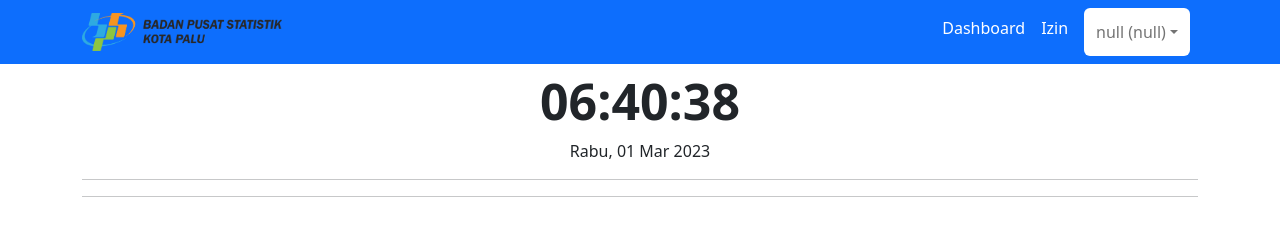
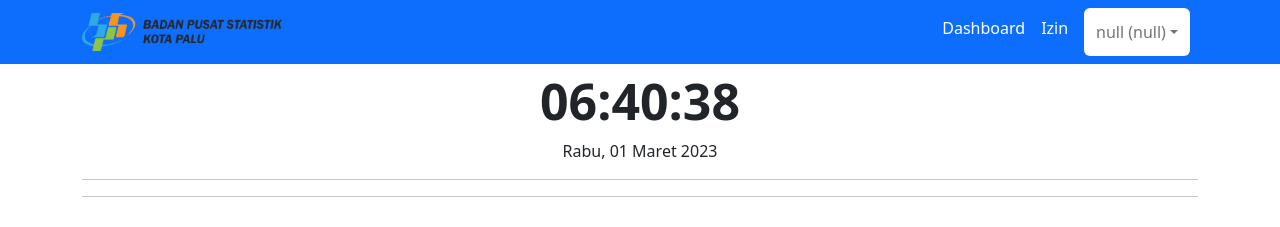
Before and after one commit to san3wanto/sizin-app, a React (Create React App) app: page /dashboard in a window 1280 px wide. Shown: the top 227 px of the page. Built offline with nearby package versions, Linux system fonts and the light colour scheme; no server answers.

Commit message:
tombol izin di list izin

```diff
--- a/src/components/Clock.jsx
+++ b/src/components/Clock.jsx
@@ -19,8 +19,8 @@ const Clock = () => {
 
   return (
     <Container className="d-flex flex-column align-items-center justify-content-center">
-      <Col style={{ fontSize: 50, fontWeight: 600 }} className="text-break">{`${dayjs().format("HH:mm:ss")}`}</Col>
-      <div>{`${dayjs().format("dddd, DD MMM YYYY")}`}</div>
+      <Col style={{ fontSize: 50, fontWeight: 600 }} className="text-break">{`${tick}`}</Col>
+      <div>{`${dayjs().format("dddd, DD MMMM YYYY")}`}</div>
     </Container>
   );
 };
--- a/src/components/IzinListUser.jsx
+++ b/src/components/IzinListUser.jsx
@@ -28,7 +28,7 @@ const IzinList = () => {
       <div className="d-flex flex-column align-items-center mt-3">
         <h2>Riwayat Izin</h2>
       </div>
-      <hr></hr>
+      {/* <hr></hr>
       <div className="d-flex flex-column align-items-center mx-5 my-2">
         <Button size="sm">
           <Link to="/izin/add" className="d-flex flex-row align-items-center" style={{ textDecoration: "none", color: "white" }}>
@@ -36,7 +36,7 @@ const IzinList = () => {
             Tambahkan
           </Link>
         </Button>
-      </div>
+      </div> */}
       <hr></hr>
       <div className="mx-2">
         <Table responsive striped="column" bordered>
```
